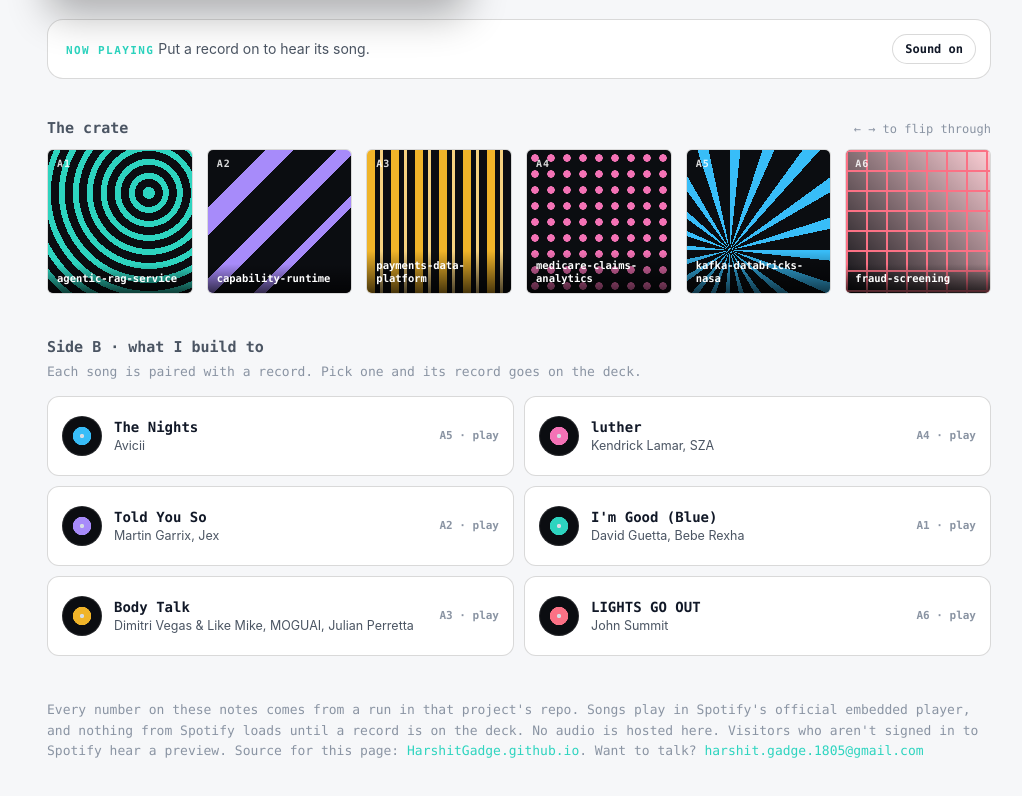
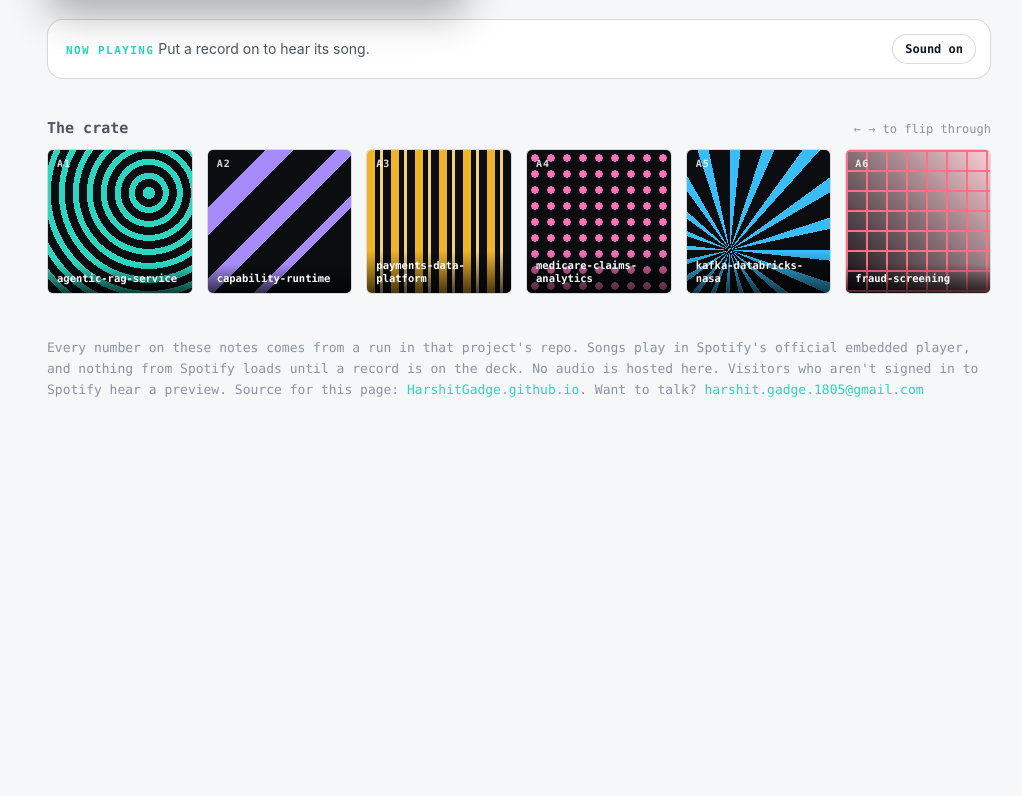
Before and after one commit to HarshitGadge/HarshitGadge.github.io, a plain HTML site: page booth/index.html in a window 1280 px wide. Shown: the part 638-1434 px from the top of the page, without its empty margins (121-1143 px from the left). After the commit the page ends 1103 px from the top, so only its background shows below. Drawn offline with Linux system fonts and the light colour scheme.

Commit message:
Booth: remove Side B now that records play their songs
The songs still play when their record goes on the deck; only the
separate list of song buttons goes.

Co-Authored-By: Claude Opus 5.5 <noreply@anthropic.com>

```diff
--- a/booth/index.html
+++ b/booth/index.html
@@ -112,24 +112,7 @@ h1{font-size:clamp(30px,5.4vw,50px);line-height:1.05;letter-spacing:-1.2px;margi
   font:600 10.5px var(--mono);line-height:1.25;word-break:break-word}
 .sleeve .no{position:absolute;left:9px;top:8px;font:700 10px var(--mono);color:#fff;opacity:.85;letter-spacing:1px}
 
-/* side B: songs, as official Spotify players that load only on a click */
-.sideb-h{display:flex;justify-content:space-between;align-items:baseline;margin:44px 0 6px;gap:12px;flex-wrap:wrap}
-.sideb-h h3{margin:0;font-size:15px;font-family:var(--mono);color:var(--muted);font-weight:600}
-.sideb-p{color:var(--dim);font-size:13px;line-height:1.5;margin:0 0 14px;font-family:var(--mono)}
-.tracks{display:grid;grid-template-columns:repeat(2,minmax(0,1fr));gap:10px;list-style:none;padding:0;margin:0}
-@media (max-width:760px){.tracks{grid-template-columns:minmax(0,1fr)}}
-.track{display:flex;align-items:center;gap:12px;width:100%;height:80px;padding:0 14px;border-radius:12px;cursor:pointer;
-  background:var(--panel);border:1px solid var(--line2);color:var(--text);text-align:left;font:inherit}
-.track:hover{border-color:var(--muted)}
-.track .disc{flex:0 0 40px;height:40px;border-radius:50%;background:radial-gradient(circle,#d7dde5 0 7%,var(--t) 8% 32%,#0b0d11 33% 100%);
-  box-shadow:inset 0 0 0 1px #ffffff1a}
-.track .t{min-width:0;display:flex;flex-direction:column;gap:3px}
-.track .t b{font:600 14px var(--mono);white-space:nowrap;overflow:hidden;text-overflow:ellipsis}
-.track .t span{font-size:12.5px;color:var(--muted);white-space:nowrap;overflow:hidden;text-overflow:ellipsis}
-.track .go{margin-left:auto;font:600 11px var(--mono);color:var(--dim);white-space:nowrap}
-.track[aria-pressed="true"]{border-color:var(--t);box-shadow:0 0 0 1px var(--t)}
-
-/* now playing: one shared Spotify player for the deck and side B */
+/* now playing: one Spotify player for the deck */
 .np{margin-top:22px;background:var(--panel);border:1px solid var(--line2);border-radius:16px;padding:14px 14px 14px 18px}
 .np-top{display:flex;align-items:center;justify-content:space-between;gap:12px;flex-wrap:wrap}
 .np-now{font-size:14px;color:var(--muted);min-width:0}
@@ -193,12 +176,6 @@ footer{margin-top:44px;color:var(--dim);font-size:13px;line-height:1.6;font-fami
     <small>← → to flip through</small>
   </div>
   <ul class="crate" id="crate"></ul>
-
-  <section aria-labelledby="sideb">
-    <div class="sideb-h"><h3 id="sideb">Side B · what I build to</h3></div>
-    <p class="sideb-p">Each song is paired with a record. Pick one and its record goes on the deck.</p>
-    <ul class="tracks" id="tracks"></ul>
-  </section>
 
   <footer>
     Every number on these notes comes from a run in that project's repo. Songs play in Spotify's official embedded player, and nothing from Spotify loads until a record is on the deck. No audio is hosted here. Visitors who aren't signed in to Spotify hear a preview.
@@ -307,12 +284,12 @@ function play(i, opts = {}){
 // title and artist. Each one is paired with the record of the same colour and
 // plays when that record goes on the deck.
 const SONGS = [
-  { id:'0ct6r3EGTcMLPtrXHDvVjc', rec:'kafka-databricks-nasa', title:'The Nights', by:'Avicii', c:'#38bdf8' },
-  { id:'45J4avUb9Ni0bnETYaYFVJ', rec:'medicare-claims-analytics', title:'luther', by:'Kendrick Lamar, SZA', c:'#f472b6' },
-  { id:'52dEZA0A4siRTuA4e8w3ll', rec:'capability-runtime', title:'Told You So', by:'Martin Garrix, Jex', c:'#a78bfa' },
-  { id:'4uUG5RXrOk84mYEfFvj3cK', rec:'agentic-rag-service', title:"I'm Good (Blue)", by:'David Guetta, Bebe Rexha', c:'#2dd4bf' },
-  { id:'4w9B0Sz0pZIrkjT9qYpre6', rec:'payments-data-platform', title:'Body Talk', by:'Dimitri Vegas & Like Mike, MOGUAI, Julian Perretta', c:'#f0b429' },
-  { id:'50yPAveJ176wLk73SsyV3g', rec:'fraud-screening', title:'LIGHTS GO OUT', by:'John Summit', c:'#fb7185' },
+  { id:'0ct6r3EGTcMLPtrXHDvVjc', rec:'kafka-databricks-nasa', title:'The Nights', by:'Avicii' },
+  { id:'45J4avUb9Ni0bnETYaYFVJ', rec:'medicare-claims-analytics', title:'luther', by:'Kendrick Lamar, SZA' },
+  { id:'52dEZA0A4siRTuA4e8w3ll', rec:'capability-runtime', title:'Told You So', by:'Martin Garrix, Jex' },
+  { id:'4uUG5RXrOk84mYEfFvj3cK', rec:'agentic-rag-service', title:"I'm Good (Blue)", by:'David Guetta, Bebe Rexha' },
+  { id:'4w9B0Sz0pZIrkjT9qYpre6', rec:'payments-data-platform', title:'Body Talk', by:'Dimitri Vegas & Like Mike, MOGUAI, Julian Perretta' },
+  { id:'50yPAveJ176wLk73SsyV3g', rec:'fraud-screening', title:'LIGHTS GO OUT', by:'John Summit' },
 ];
 const songFor = r => SONGS.find(s => s.rec === r.slug);
 
@@ -350,7 +327,6 @@ function plainPlayer(s){
 }
 function showSong(s, note = ''){
   $('#npText').innerHTML = `<b>${esc(s.title)}</b> · ${esc(s.by)}${note ? ' · ' + esc(note) : ''}`;
-  tracks.querySelectorAll('.track').forEach(b => b.setAttribute('aria-pressed', String(b.dataset.id === s.id)));
 }
 // Load a song into the player, and start it when the visitor's click asked for sound.
 function cue(s, autoplay){
@@ -378,7 +354,7 @@ function stopSound(){
   if (ctl) ctl.pause();
   else if (usingFallback) $('#spot').replaceChildren();
 }
-function setSound(on, opts = {}){
+function setSound(on){
   soundOn = on;
   try { localStorage.setItem('booth-sound', on ? 'on' : 'off'); } catch (e) {}
   const b = $('#sound');
@@ -387,29 +363,12 @@ function setSound(on, opts = {}){
   if (!on) {
     stopSound();
     if (want) showSong(want.song, 'sound off');
-  } else if (current >= 0 && !opts.quiet) {
+  } else if (current >= 0) {
     cue(songFor(RECORDS[current]), true);
   }
 }
 $('#sound').addEventListener('click', () => setSound(!soundOn));
 
-const tracks = $('#tracks');
-SONGS.forEach(s => {
-  const i = RECORDS.findIndex(r => r.slug === s.rec);
-  const li = document.createElement('li');
-  const b = document.createElement('button');
-  b.className = 'track'; b.type = 'button'; b.dataset.id = s.id; b.style.setProperty('--t', s.c);
-  b.setAttribute('aria-pressed', 'false');
-  b.setAttribute('aria-label', `Play ${s.title} by ${s.by}, with the ${s.rec} record`);
-  b.innerHTML = `<span class="disc" aria-hidden="true"></span>
-    <span class="t"><b>${esc(s.title)}</b><span>${esc(s.by)}</span></span><span class="go">A${i + 1} · play</span>`;
-  b.addEventListener('click', () => {
-    if (!soundOn) setSound(true, { quiet: true });   // the click below starts the song
-    if (i === current) cue(s, true); else play(i);
-  });
-  li.appendChild(b);
-  tracks.appendChild(li);
-});
 setSound(soundOn);
 
 $('#prev').addEventListener('click', () => play(current - 1));
```
Also changed, not shown: 1 other file.
